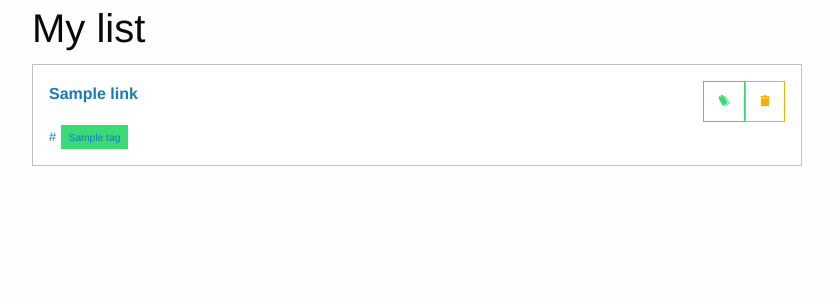
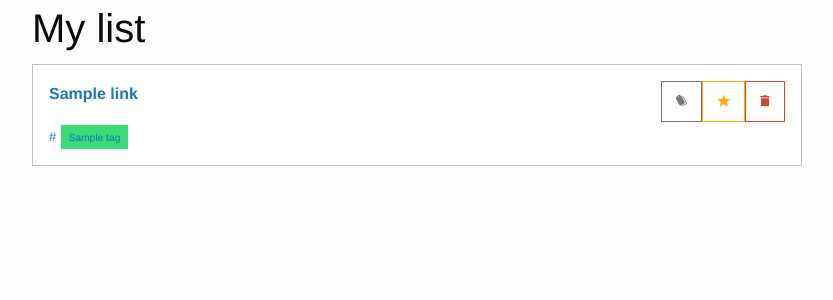
Before and after one commit to togap/my_links, a Flask app: page /links in a window 1280 px wide. Shown: the part 56-356 px from the top of the page, without its empty margins (223-1056 px from the left). Run offline with Flask 2, Linux system fonts and the light colour scheme; tables that the repository leaves empty hold one stand-in row (values such as "Sample post").

Commit message:
set as favorite

```diff
--- a/application/templates/links/list.html
+++ b/application/templates/links/list.html
@@ -9,11 +9,15 @@
 		    <div class="callout">
 			<p>
 			    <strong>{{ link.title }}</strong>
-			    <a class="hollow button warning float-right" href="{{ url_for('delete_link', id=link.id) }}">
+			    <a class="hollow button alert float-right" href="{{ url_for('delete_link', id=link.id) }}">
 				<span class="show-for-sr">delete</span>
 	 	                <span aria-hidden="true"><i class="fi-trash"></i></span>
 		            </a>
-	                    <a class="hollow button success float-right" href="{{ url_for('attach_tag', id=link.id) }}">
+	                    <a class="hollow button warning float-right" href="{{ url_for('favorite_link', id=link.id) }}">
+		                <span class="show-for-sr">favorite</span>
+		                <span aria-hidden="true"><i class="fi-star"></i></span>
+		            </a>
+	                    <a class="hollow button secondary float-right" href="{{ url_for('attach_tag', id=link.id) }}">
 		                <span class="show-for-sr">add tag</span>
 		                <span aria-hidden="true"><i class="fi-pricetag-multiple"></i></span>
 		            </a>
--- a/run.py
+++ b/run.py
@@ -70,6 +70,13 @@ def delete_link(id):
     db.session.commit()
     return redirect('/links')
 
+@app.route('/links/<int:id>/favorite')
+def favorite_link(id):
+    link = Link.query.get(id)
+    link.favorite = True
+    db.session.commit()
+    return redirect('/links')
+
 @app.route('/tags')
 def tags():
     tags = Tag.query.filter_by(user_id=1).all()
```
